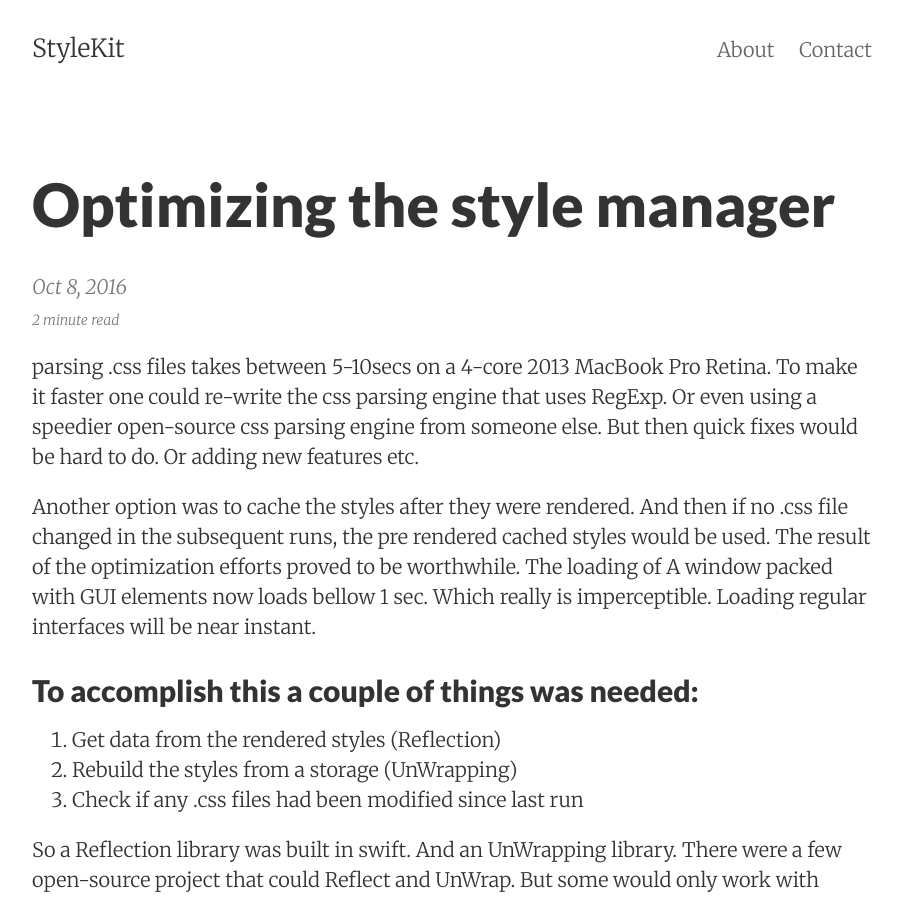
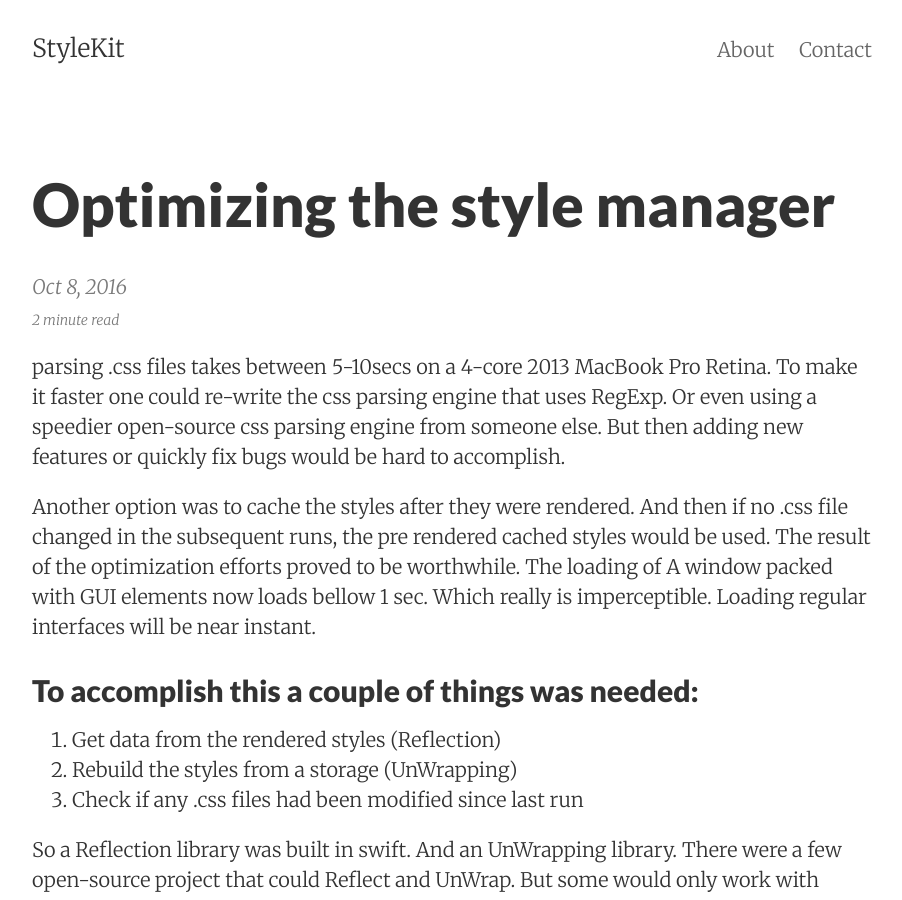
Before and after one commit to stylekit/stylekit.github.io, a Jekyll site: the page built from _posts/2016-10-08-Optimizing-The-Style-manager.md, in a window 1280 px wide and 900 px high. Shown: the whole window, without its empty margins (188-1090 px from the left). Built offline with Jekyll 4.4.1, drawn with Linux system fonts in a browser that asks for light colours; nearby versions of some CDN libraries; comment, search, counter and statistics services are not loaded.

Commit message:
Files modified: 1


Modified 1 file:
_posts/2016-10-08-Optimizing-The-Style-manager.md

```diff
--- a/_posts/2016-10-08-Optimizing-The-Style-manager.md
+++ b/_posts/2016-10-08-Optimizing-The-Style-manager.md
@@ -1,4 +1,4 @@
-parsing .css files takes between 5-10secs on a 4-core 2013 MacBook Pro Retina. To make it faster <!--more--> one could re-write the css parsing engine that uses RegExp. Or even using a speedier open-source css parsing engine from someone else. But then quick fixes would be hard to do. Or adding new features etc.
+parsing .css files takes between 5-10secs on a 4-core 2013 MacBook Pro Retina. To make it faster <!--more--> one could re-write the css parsing engine that uses RegExp. Or even using a speedier open-source css parsing engine from someone else. But then adding new features or quickly fix bugs would be hard to accomplish.
 
 Another option was to cache the styles after they were rendered. And then if no .css file changed in the subsequent runs, the pre rendered cached styles would be used. The result of the optimization efforts proved to be worthwhile. The loading of A window packed with GUI elements now loads bellow 1 sec. Which really is imperceptible. Loading regular interfaces will be near instant.
 
```
